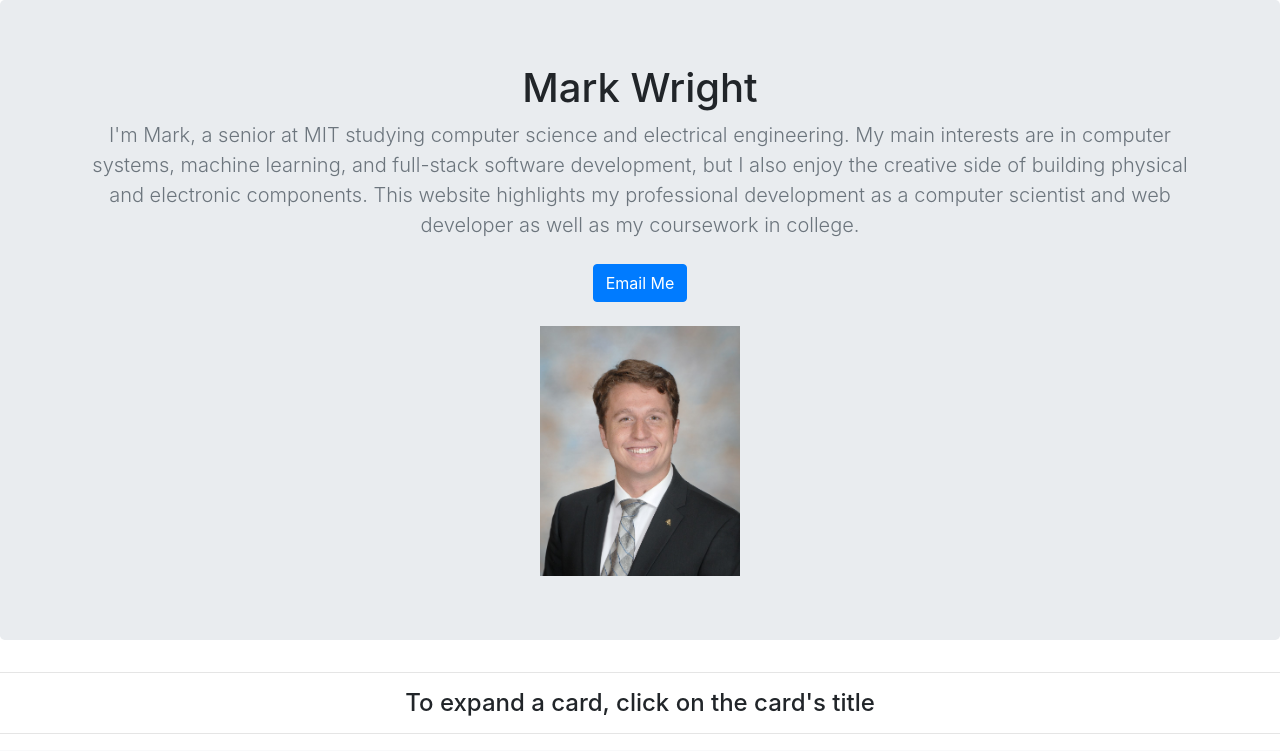
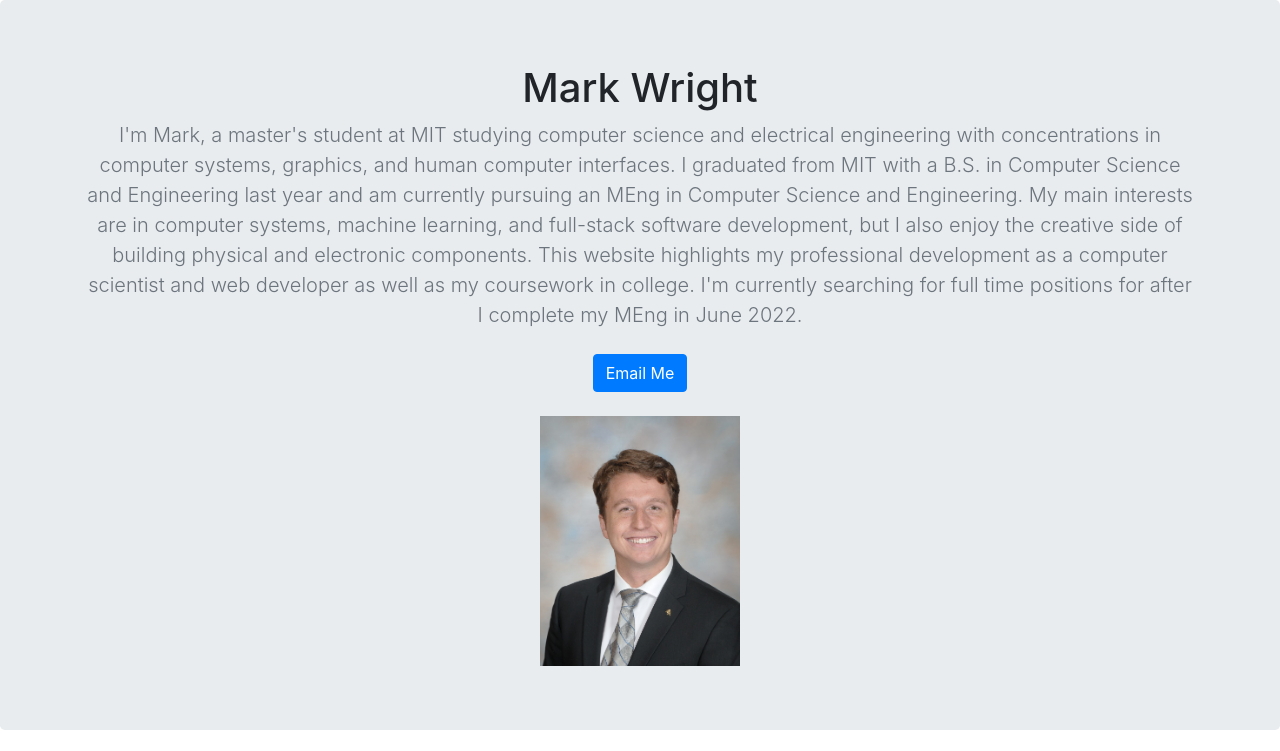
Before and after one commit to jemajet/PersonalPortfolio, a Django app: page / in a window 1280 px wide. Shown: the part 56-807 px from the top of the page. Run offline with Django 3.2, Linux system fonts and the light colour scheme; data that the repository does not hold is empty; some libraries are stand-ins or nearby versions.

Commit message:
Updated description

```diff
--- a/jobs/templates/jobs/home.html
+++ b/jobs/templates/jobs/home.html
@@ -67,7 +67,7 @@
 		<section class="jumbotron text-center">
 			<div class="container">
 				<h1>Mark Wright</h1>
-				<p class="lead text-muted">I'm Mark, a senior at MIT studying computer science and electrical engineering. My main interests are in computer systems, machine learning, and full-stack software development, but I also enjoy the creative side of building physical and electronic components. This website highlights my professional development as a computer scientist and web developer as well as my coursework in college.</p>
+				<p class="lead text-muted">I'm Mark, a master's student at MIT studying computer science and electrical engineering with concentrations in computer systems, graphics, and human computer interfaces. I graduated from MIT with a B.S. in Computer Science and Engineering last year and am currently pursuing an MEng in Computer Science and Engineering. My main interests are in computer systems, machine learning, and full-stack software development, but I also enjoy the creative side of building physical and electronic components. This website highlights my professional development as a computer scientist and web developer as well as my coursework in college. I'm currently searching for full time positions for after I complete my MEng in June 2022.</p>
 				<p>
 					<a href="mailto:mjwright@mit.edu" class="btn btn-primary my-2">Email Me</a>
 					<!-- <a href="#" class="btn btn-secondary my-2">Secondary action</a> -->
```
